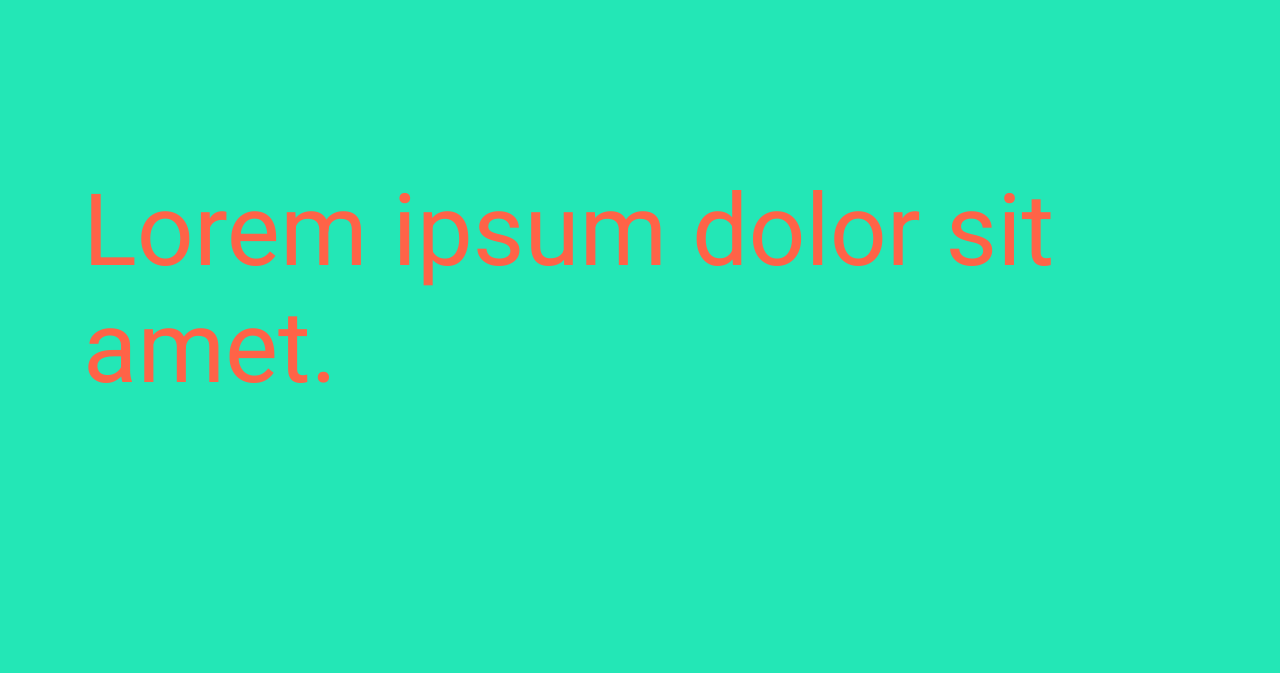
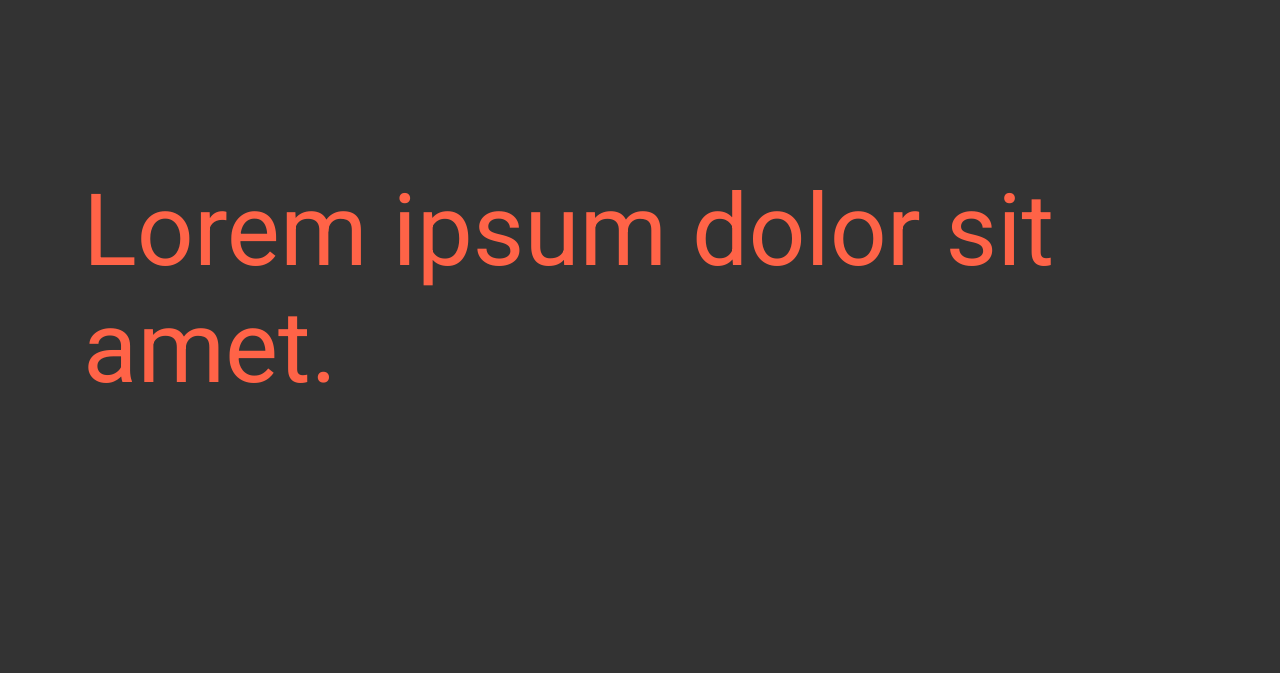
Before and after one commit to KeriH13/pierwsze-zadanie-udemy, a plain HTML site: page index.html in a window 1280 px wide. Shown: the part 727-1400 px from the top of the page. Drawn offline with Linux system fonts and the light colour scheme.

Commit message:
back to previous bc color

```diff
--- a/css/main.css
+++ b/css/main.css
@@ -1,5 +1,5 @@
 * {
-	background-color: rgb(35, 231, 182);
+	background-color:#333;
 }
 
 body {
```
